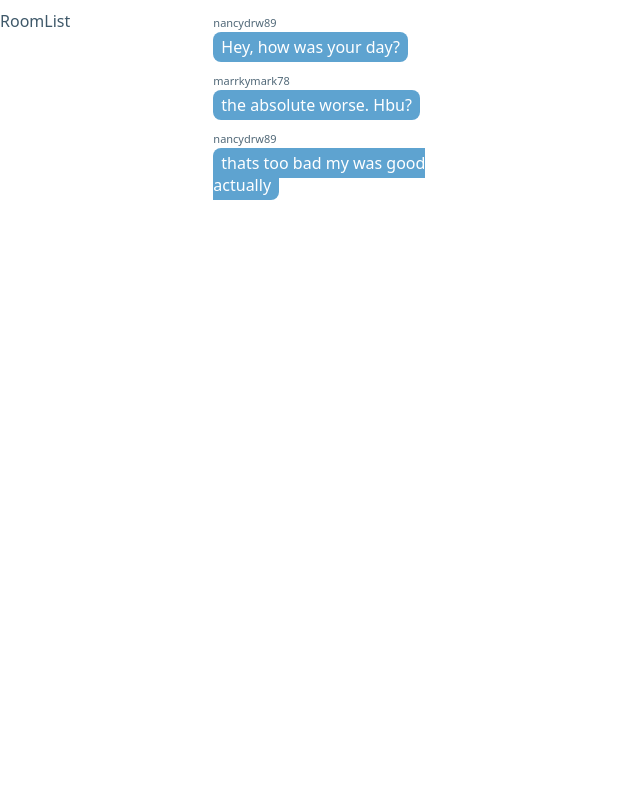
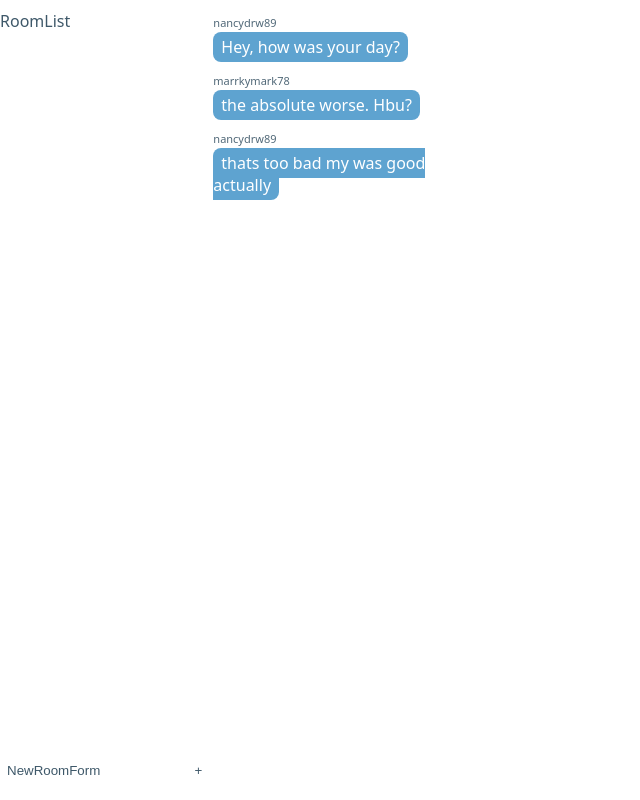
Before and after one commit to newedition994/reactjs-chat-app, a React (Create React App) app: page / in a window 1280 px wide. Shown: the whole page, without its empty margins (0-640 px from the left). Built offline with nearby package versions, Linux system fonts and the light colour scheme.

Commit message:
Create the new room form

```diff
--- a/src/components/NewRoomForm.js
+++ b/src/components/NewRoomForm.js
@@ -4,7 +4,12 @@ class NewRoomForm extends React.Component {
     render() {
         return (
             <div className="new-room-form">
-
+                <form>
+                    <input type="text"
+                        placeholder="NewRoomForm"
+                        required />
+                    <button id="create-room-btn" type="submit">+</button>
+                </form>
             </div>
 
         )
```
